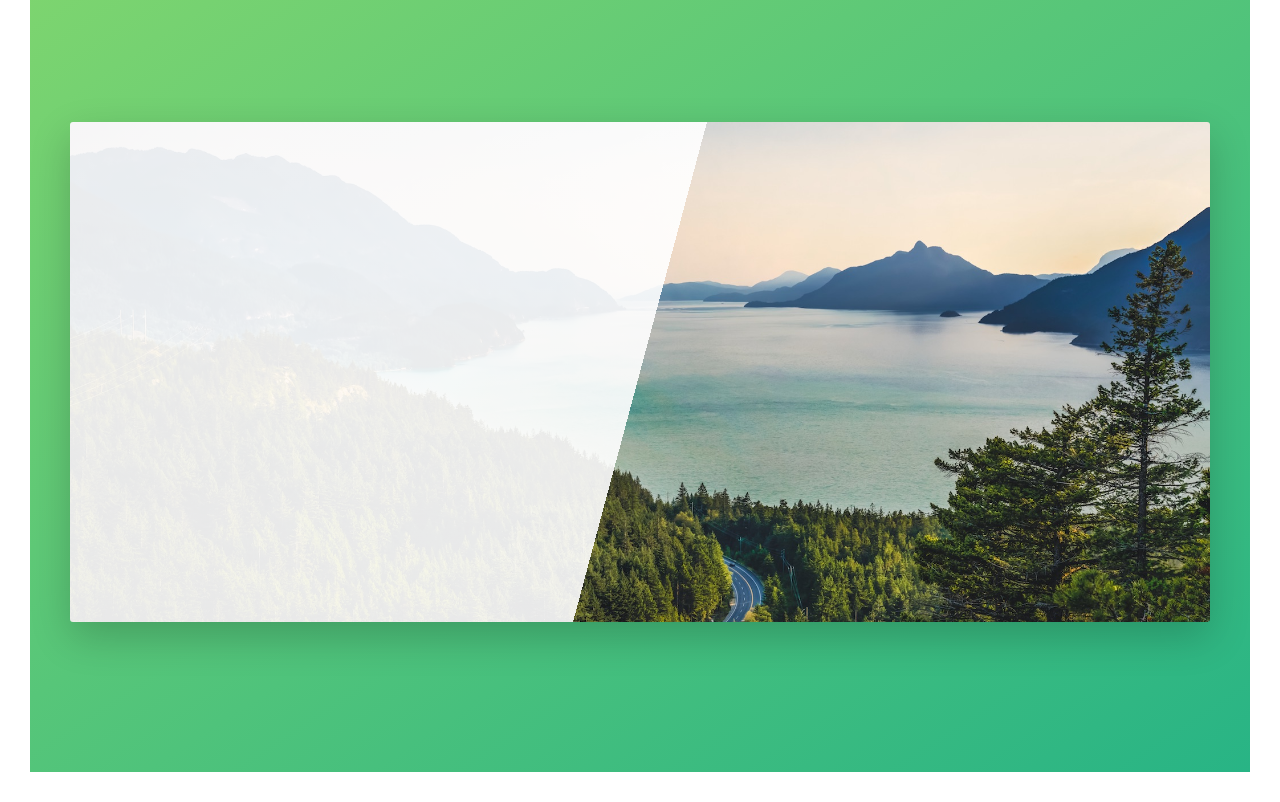
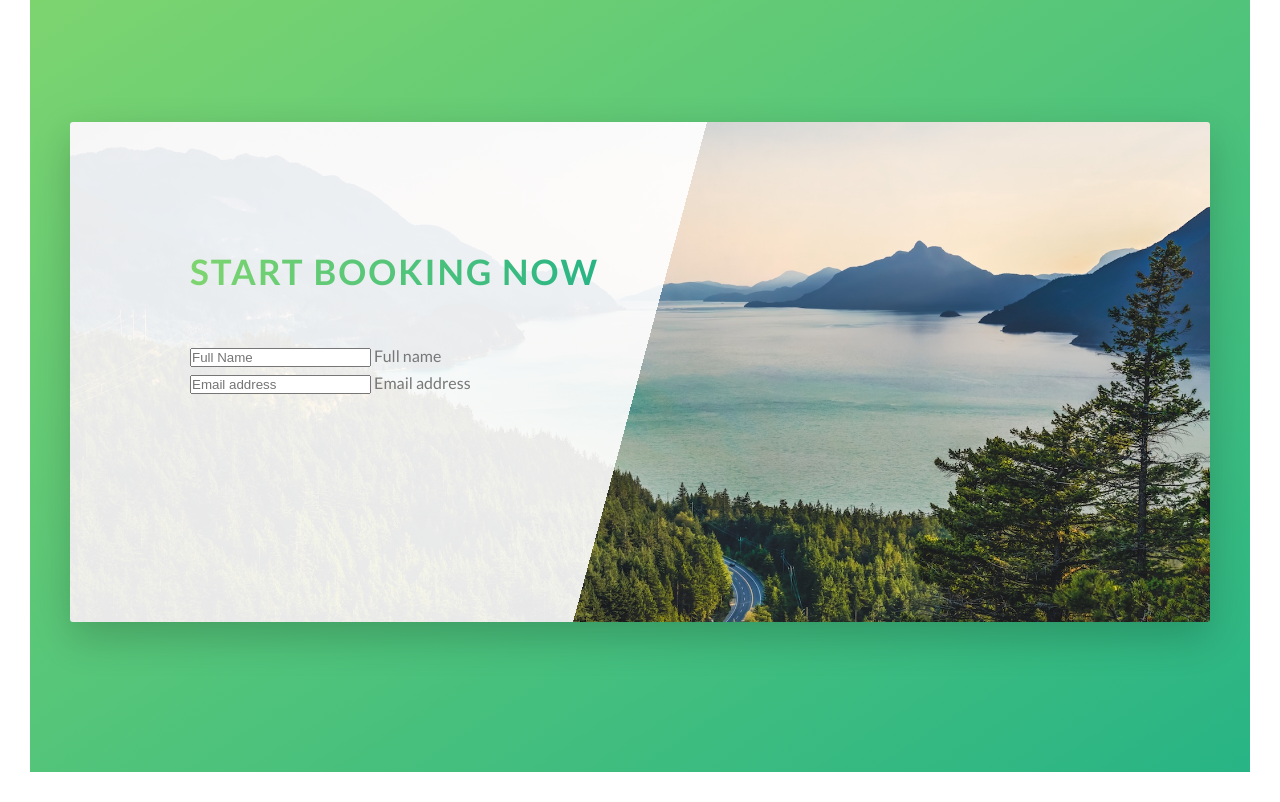
Before and after one commit to David-mwendwa/Natours-frontend-project, a website: page index.html in a window 1280 px wide. Shown: the part 4480-5282 px from the top of the page. Drawn offline with Linux system fonts and the light colour scheme.

Commit message:
feat: Add form feature Added heading and form feature-html to the section-book book container

```diff
--- a/index.html
+++ b/index.html
@@ -146,11 +146,11 @@
           <div class="col-1-of-3">
             <div class="card">
               <div class="card__side card__side--front">
-                <div class="card__picture card__picture--1">
-                  &nbsp;
-                </div>
+                <div class="card__picture card__picture--1"> &nbsp; </div>
                 <h4 class="card__heading">
-                  <span class="card__heading-span card__heading-span--1">The Sea Explorer</span>
+                  <span class="card__heading-span card__heading-span--1"
+                    >The Sea Explorer</span
+                  >
                 </h4>
                 <div class="card__details">
                   <ul>
@@ -176,11 +176,11 @@
           <div class="col-1-of-3">
             <div class="card">
               <div class="card__side card__side--front">
-                <div class="card__picture card__picture--2">
-                  &nbsp;
-                </div>
+                <div class="card__picture card__picture--2"> &nbsp; </div>
                 <h4 class="card__heading">
-                  <span class="card__heading-span card__heading-span--2">The Forest Hiker</span>
+                  <span class="card__heading-span card__heading-span--2"
+                    >The Forest Hiker</span
+                  >
                 </h4>
                 <div class="card__details">
                   <ul>
@@ -206,11 +206,11 @@
           <div class="col-1-of-3">
             <div class="card">
               <div class="card__side card__side--front">
-                <div class="card__picture card__picture--3">
-                  &nbsp;
-                </div>
+                <div class="card__picture card__picture--3"> &nbsp; </div>
                 <h4 class="card__heading">
-                  <span class="card__heading-span card__heading-span--3">The Snow advenure</span>
+                  <span class="card__heading-span card__heading-span--3"
+                    >The Snow advenure</span
+                  >
                 </h4>
                 <div class="card__details">
                   <ul>
@@ -243,8 +243,8 @@
       <section class="section-stories">
         <div class="bg-video">
           <video class="bg-video__content" autoplay muted loop>
-            <source src="img/video.mp4" type="video/mp4">
-            <source src="img/video.webm" type="video/webm">
+            <source src="img/video.mp4" type="video/mp4" />
+            <source src="img/video.webm" type="video/webm" />
             Your browser is not supported!
           </video>
         </div>
@@ -256,13 +256,22 @@
         <div class="row">
           <div class="story">
             <figure class="story__shape">
-              <img src="img/nat-8.jpg" alt="Person on a tour" class="story__img">
+              <img
+                src="img/nat-8.jpg"
+                alt="Person on a tour"
+                class="story__img"
+              />
               <figcaption class="story__caption">Mary Smith</figcaption>
             </figure>
             <div class="story__text">
-              <h3 class="heading-tertiary u-margin-bottom-small">I had the best week ever with my family</h3>
+              <h3 class="heading-tertiary u-margin-bottom-small"
+                >I had the best week ever with my family</h3
+              >
               <p>
-                Lorem ipsum dolor sit amet consectetur, adipisicing elit. Aut nihil consequatur laudantium dolore harum? Deserunt repudiandae ratione deleniti unde aliquam consequuntur perferendis dolorem at, neque harum porro ipsa voluptates. Possimus.
+                Lorem ipsum dolor sit amet consectetur, adipisicing elit. Aut
+                nihil consequatur laudantium dolore harum? Deserunt repudiandae
+                ratione deleniti unde aliquam consequuntur perferendis dolorem
+                at, neque harum porro ipsa voluptates. Possimus.
               </p>
             </div>
           </div>
@@ -271,13 +280,22 @@
         <div class="row">
           <div class="story">
             <figure class="story__shape">
-              <img src="img/nat-9.jpg" alt="Person on a tour" class="story__img">
+              <img
+                src="img/nat-9.jpg"
+                alt="Person on a tour"
+                class="story__img"
+              />
               <figcaption class="story__caption">Jack Wilson</figcaption>
             </figure>
             <div class="story__text">
-              <h3 class="heading-tertiary u-margin-bottom-small">WOW! My life is completely different now</h3>
+              <h3 class="heading-tertiary u-margin-bottom-small"
+                >WOW! My life is completely different now</h3
+              >
               <p>
-                Lorem ipsum dolor sit amet consectetur, adipisicing elit. Aut nihil consequatur laudantium dolore harum? Deserunt repudiandae ratione deleniti unde aliquam consequuntur perferendis dolorem at, neque harum porro ipsa voluptates. Possimus.
+                Lorem ipsum dolor sit amet consectetur, adipisicing elit. Aut
+                nihil consequatur laudantium dolore harum? Deserunt repudiandae
+                ratione deleniti unde aliquam consequuntur perferendis dolorem
+                at, neque harum porro ipsa voluptates. Possimus.
               </p>
             </div>
           </div>
@@ -291,11 +309,40 @@
       <section class="section-book">
         <div class="row">
           <div class="book">
+            <div class="book__form">
+              <div class="book__form">
+                <form action="#" class="form">
+                  <div class="u-margin-bottom-medium">
+                    <h1 class="heading-secondary"> Start booking now </h1>
+                  </div>
 
+                  <div class="form__group">
+                    <input
+                      type="text"
+                      class="form__input"
+                      placeholder="Full Name"
+                      id="name"
+                      required
+                    />
+                    <label for="name" class="form__label">Full name</label>
+                  </div>
+
+                  <div class="form__group">
+                    <input
+                      type="email"
+                      class="form__input"
+                      placeholder="Email address"
+                      id="email"
+                      required
+                    />
+                    <label for="email" class="form__label">Email address</label>
+                  </div>
+                </form>
+              </div>
+            </div>
           </div>
         </div>
       </section>
-
     </main>
 
     <!--
--- a/sass/pages/_home.scss
+++ b/sass/pages/_home.scss
@@ -54,4 +54,9 @@
   box-shadow: 0 1.5rem 4rem rgba($color-black, 0.2);
 
   height: 50rem;
+
+  &__form {
+    width: 100%;
+    padding: 6rem;
+  }
 }
```
Also changed, not shown: css/style.css.
